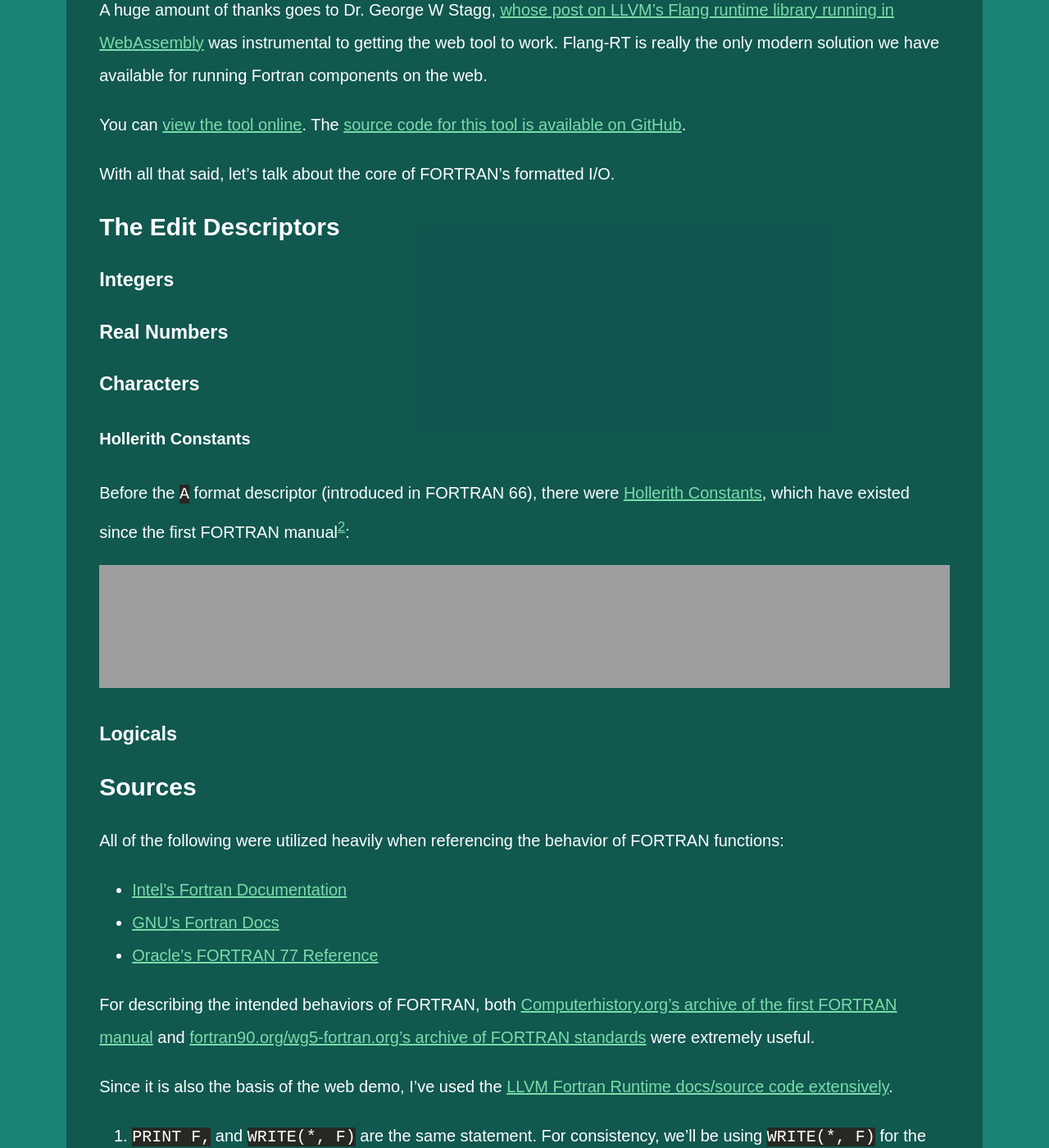
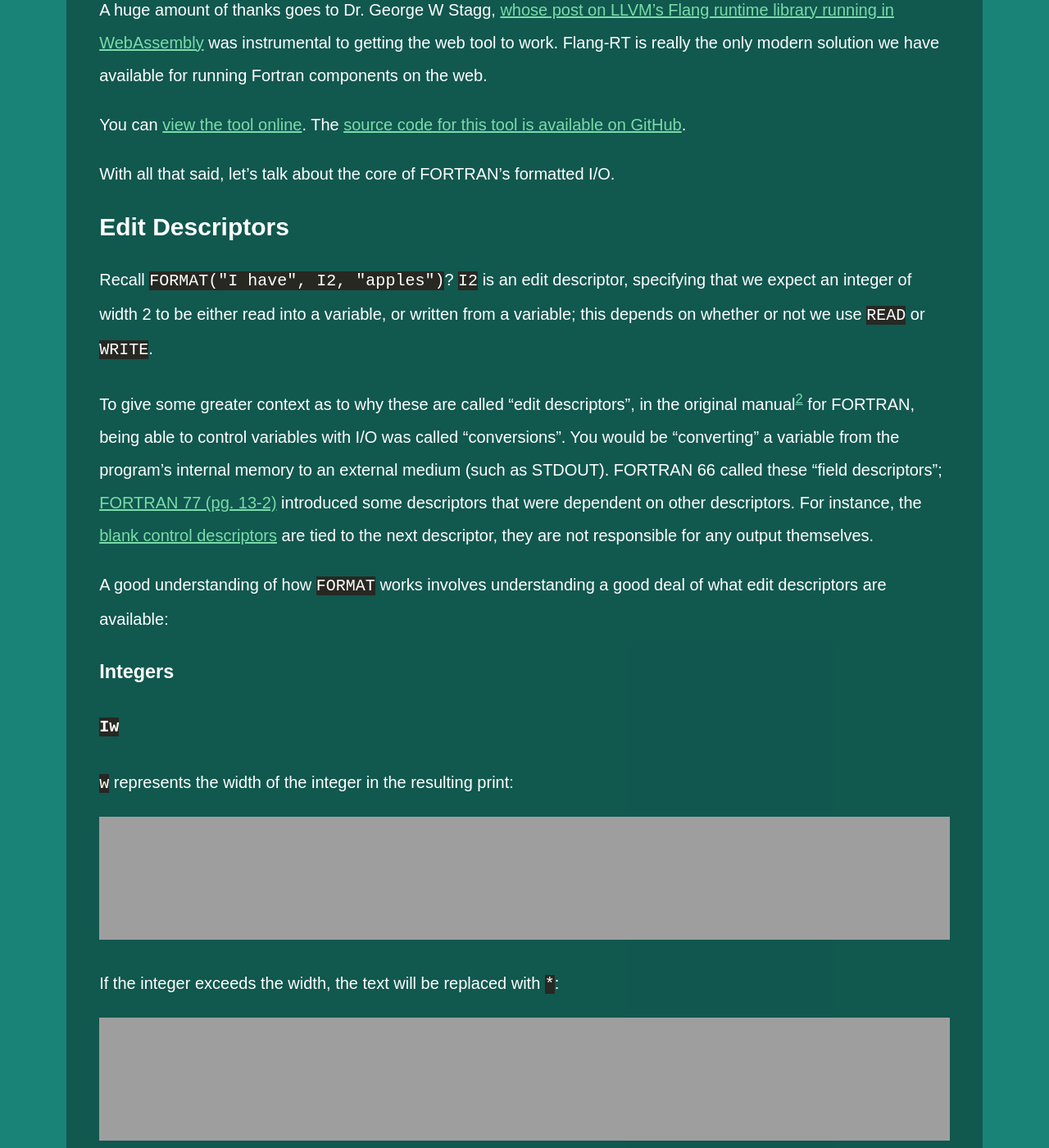
Before and after one commit to ambiguousname/ambiguousname.github.io, a Jekyll site: the page built from drafts/fortran_format.md, in a window 1280 px wide and 1400 px high, scrolled down 2267 px. Shown: the whole window at 82% size. Built offline with Jekyll 4.4.1, drawn with Linux system fonts in a browser that asks for light colours; some of the changed text lies outside the part shown.

Commit message:
Draft edit descriptors section, start on integers

```diff
--- a/drafts/fortran_format.md
+++ b/drafts/fortran_format.md
@@ -61,10 +61,43 @@ You can [view the tool online](https://ambiguous.name/fortran-format-web-demo/).
 
 With all that said, let's talk about the core of FORTRAN's formatted I/O.
 
-## The Edit Descriptors
+## Edit Descriptors
+
+Recall `FORMAT("I have", I2, "apples")`? `I2` is an edit descriptor, specifying that we expect an integer of width 2 to be either read into a variable, or written from a variable; this depends on whether or not we use `READ` or `WRITE`.
+
+To give some greater context as to why these are called "edit descriptors", in the original manual[^manual] for FORTRAN, being able to control variables with I/O was called "conversions". You would be "converting" a variable from the program's internal memory to an external medium (such as STDOUT). FORTRAN 66 called these "field descriptors"; [FORTRAN 77 (pg. 13-2)](https://wg5-fortran.org/ARCHIVE/Fortran77.html) introduced some descriptors that were dependent on other descriptors. For instance, the [blank control descriptors](#blank-control) are tied to the next descriptor, they are not responsible for any output themselves.
+
+A good understanding of how `FORMAT` works involves understanding a good deal of what edit descriptors are available:
 
 ### Integers
 
+#### `Iw`
+
+`w` represents the width of the integer in the resulting print:
+
+<iframe src="https://ambiguous.name/fortran-format-web-demo/?stmt=%22Value%3A%22%2C+I3&type=Format+Specification&variables=i%3D10#output-text" class="embed-iframe">
+</iframe>
+<noscript>
+<https://ambiguous.name/fortran-format-web-demo/?stmt=%22Value%3A%22%2C+I3&type=Format+Specification&variables=i%3D10#output-text>
+</noscript>
+
+If the integer exceeds the width, the text will be replaced with `*`:
+
+<iframe src="https://ambiguous.name/fortran-format-web-demo/?stmt=%22Value%3A%22%2C+I3&type=Format+Specification&variables=i%3D1000#output-text" class="embed-iframe">
+</iframe>
+<noscript>
+<https://ambiguous.name/fortran-format-web-demo/?stmt=%22Value%3A%22%2C+I3&type=Format+Specification&variables=i%3D1000#output-text>
+</noscript>
+
+#### `Iw.m`
+
+`m` represents the minimum number of characters to be displayed.
+
+<iframe src="https://ambiguous.name/fortran-format-web-demo/?stmt=%22Value%3A%22%2C+I3.3&type=Format+Specification&variables=i%3D10#output-text" class="embed-iframe">
+</iframe>
+<noscript>
+<https://ambiguous.name/fortran-format-web-demo/?stmt=%22Value%3A%22%2C+I3.3&type=Format+Specification&variables=i%3D10#output-text>
+</noscript>
 
 ### Real Numbers
 
@@ -78,11 +111,18 @@ Before the `A` format descriptor (introduced in FORTRAN 66), there were [Holleri
 https://ambiguous.name/fortran-format-web-demo/?stmt=4HTest&type=Format+Specification&variables=#output-text" class="embed-iframe">
 </iframe>
 <noscript>
-<
-https://ambiguous.name/fortran-format-web-demo/?stmt=4HTest&type=Format+Specification&variables=#output-text>
+<https://ambiguous.name/fortran-format-web-demo/?stmt=4HTest&type=Format+Specification&variables=#output-text>
 </noscript>
 
 ### Logicals
+
+### Blank Control
+
+### Representations
+
+#### Binary `Bw[.m]`
+
+#### Octal `Ow[.m]`
 
 <!--
 ## Possible values of `FORMAT`
@@ -110,7 +150,6 @@ These are also just called "fields" in some other articles online
 
 ### `advance=no`
 
-TODO:
 ## Printing Multiple Variables
 
 <iframe src="https://ambiguous.name/fortran-format-web-demo/?stmt=I2%2C+I2&type=Format+Specification&variables=i%3D0%3Bi%3D10%3Bi%3D20%3Bi%3D30#output-text" height="300" class="embed-iframe">
@@ -123,6 +162,12 @@ All of the following were utilized heavily when referencing the behavior of FORT
 - [GNU's Fortran Docs](https://gcc.gnu.org/onlinedocs/gfortran/index.html#SEC_Contents)
 - [Oracle's FORTRAN 77 Reference](https://docs.oracle.com/cd/E19957-01/805-4939/index.html)
 
-For describing the intended behaviors of FORTRAN, both [Computerhistory.org's archive of the first FORTRAN manual](https://archive.computerhistory.org/resources/text/Fortran/102649787.05.01.acc.pdf) and [fortran90.org/wg5-fortran.org's archive of FORTRAN standards](https://www.fortran90.org/) were extremely useful.
+For describing the intended behaviors of FORTRAN, both [The Computer History museum's archive of the first FORTRAN manual](https://archive.computerhistory.org/resources/text/Fortran/102649787.05.01.acc.pdf) and [fortran90.org/wg5-fortran.org's archive of FORTRAN standards](https://www.fortran90.org/) were extremely useful.
 
 Since it is also the basis of the web demo, I've used the [LLVM Fortran Runtime docs/source code extensively](https://github.com/llvm/llvm-project/tree/main/flang).
+
+## Conclusion
+
+Thank you for reading!
+
+TODO:
```
